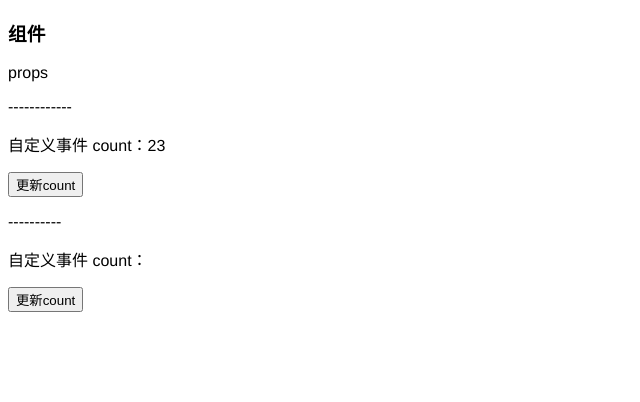
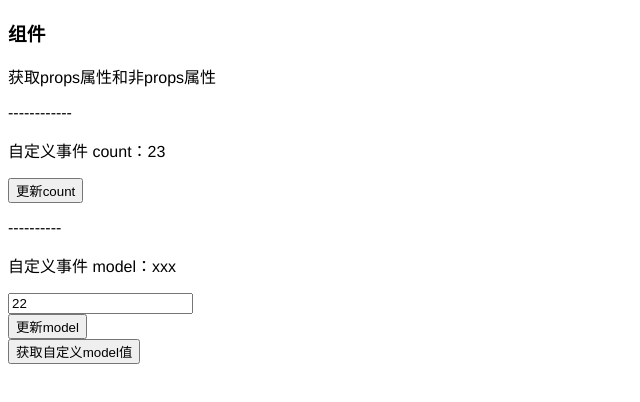
Before and after one commit to zhyafe/vue-cli, a Vue app: page / in a window 1280 px wide. Shown: the top 402 px of the page, without its empty margins (0-640 px from the left). Built offline with nearby package versions, Linux system fonts and the light colour scheme.

Commit message:
feat:v-model

```diff
--- a/src/component/CustomModel.vue
+++ b/src/component/CustomModel.vue
@@ -1,17 +1,27 @@
 <template>
   <div>
-    <p>自定义事件 count：{{ count }}</p>
-    <button @click="onClickBtn">更新count</button>
+    <p>自定义事件 model：{{ demo }}</p>
+    <input
+      v-bind:value="valuea"
+      v-on:input="valuea = $event.target.value"
+    /><br />
+    <button @click="aa">更新model</button>
+    <!-- v-model -->
   </div>
 </template>
 
 <script>
 export default {
-  props: ["count"],
+  props: ["demo"],
+  model: {
+    event: "setdemo",
+    prop: "demo",
+  },
   data: function() {
     return {
       dataClass: "defaultClass",
       unitPrice: 2,
+      valuea: "22",
     };
   },
   computed: {
@@ -20,8 +30,9 @@ export default {
     },
   },
   methods: {
-    onClickBtn: function() {
-      this.$emit("on-setcount", Date.now());
+    aa: function() {
+      console.log("v-model实质", this.valuea);
+      this.$emit("setdemo", Date.now());
     },
   },
 };
--- a/src/component/Index.vue
+++ b/src/component/Index.vue
@@ -5,7 +5,9 @@
     <p>------------</p>
     <CustomEvent v-bind:count="count" @on-setcount="setCount" />
     <p>----------</p>
-    <CustomModel />
+    <CustomModel v-model="demo" /><button @click="getCoustomModel">
+      获取自定义model值
+    </button>
   </div>
 </template>
 
@@ -20,6 +22,7 @@ export default {
     return {
       listData: utils.getList(),
       count: 23,
+      demo: "xxx",
     };
   },
   components: {
@@ -32,6 +35,9 @@ export default {
     setCount: function(count) {
       this.count = count;
     },
+    getCoustomModel() {
+      console.log("cousomModel", this.demo);
+    },
   },
 };
 </script>
--- a/src/component/Props.vue
+++ b/src/component/Props.vue
@@ -1,6 +1,6 @@
 <template>
   <div>
-    <p>props</p>
+    <p>获取props属性和非props属性</p>
   </div>
 </template>
 
```
Also changed, not shown: src/component/doc.md (+18 -1 lines), src/template/doc.md (+4 -0 lines).
